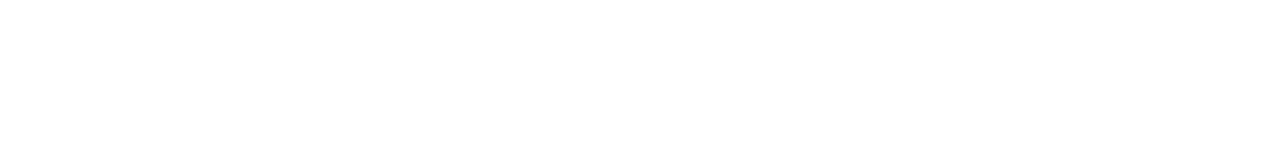
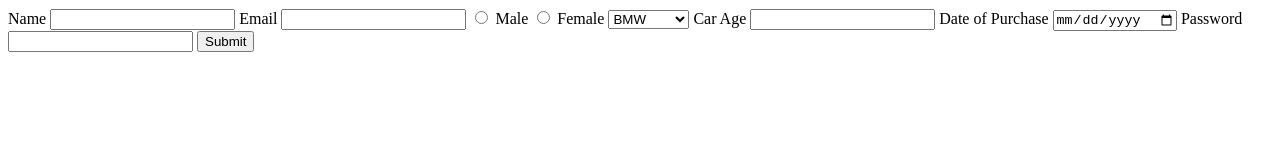
Before and after one commit to acciojob/car-insurance-form-ShejulShubham, a website: page main.html in a window 1280 px wide. Drawn offline with Linux system fonts and the light colour scheme.

Commit message:
created a submission

```diff
--- a/main.html
+++ b/main.html
@@ -7,6 +7,28 @@
 </head>
 
 <body>
+	<form method="post" >
+		<label for="name" >Name</label>
+		<input type="text" id="name" required />
+		<label for="email" >Email</label>
+		<input type="text" id="email" required />
+		<input type="radio" id="male" name="gender" required />
+		<label for="male" >Male</label>
+		<input type="radio" id="female" name="gender" required />
+		<label for="female" >Female</label>
+		<select id="cars" >
+			<option value="BMW" >BMW</option>
+			<option value="audi" >Audi</option>
+			<option value="mercedez" >Mercedez</option>
+		</select>
+		<label for="carage" >Car Age</label>
+		<input type="number" id="carage" required />
+		<label for="dop" >Date of Purchase</label>
+		<input type="date" id="dop" required />
+		<label for="password" >Password</label>
+		<input type="password" id="password" required />
+		<input type="submit" value="Submit" />
+	</form>
 	<!-- the entire body must be written by student -->
     <script type="text/javascript" src="./script.js">
 </script>
```
